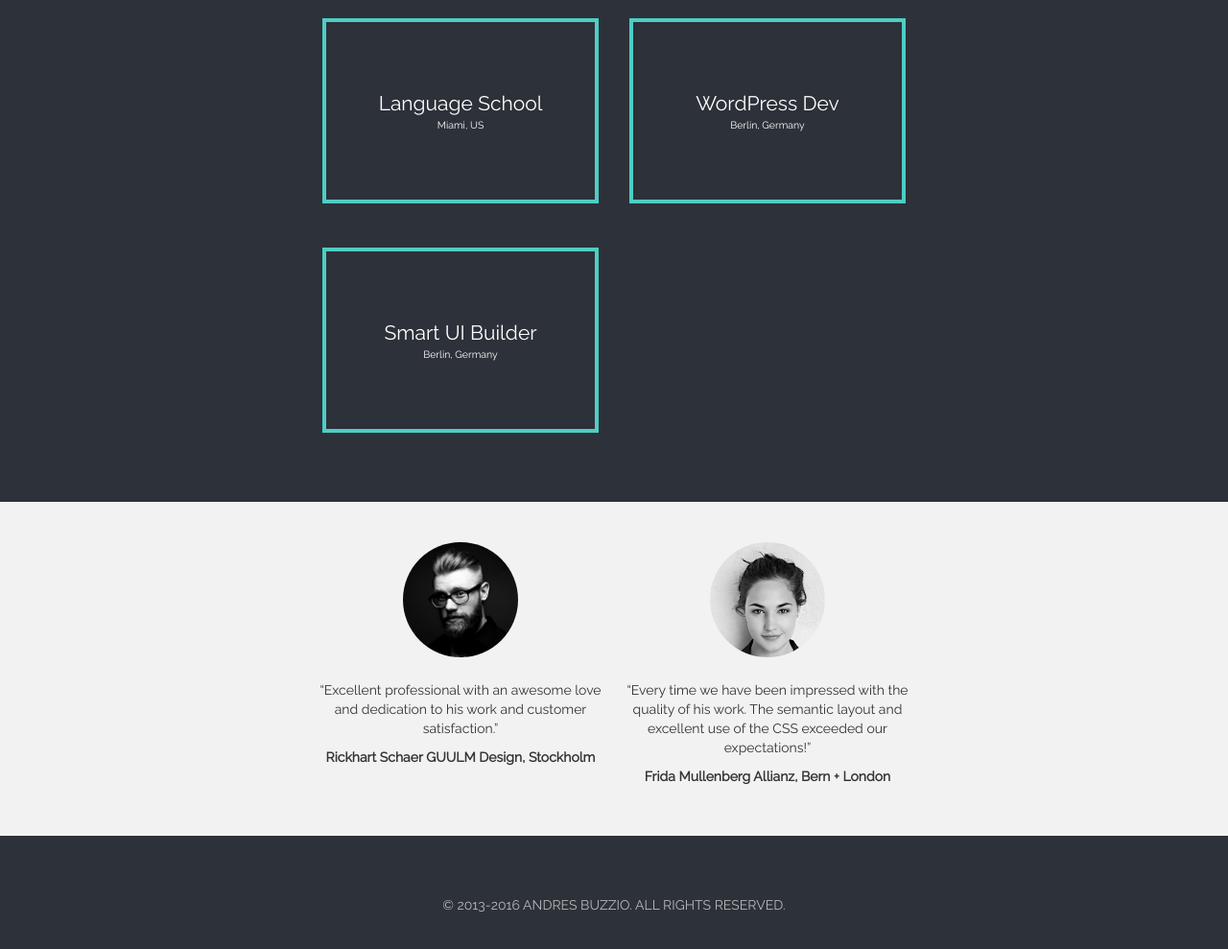
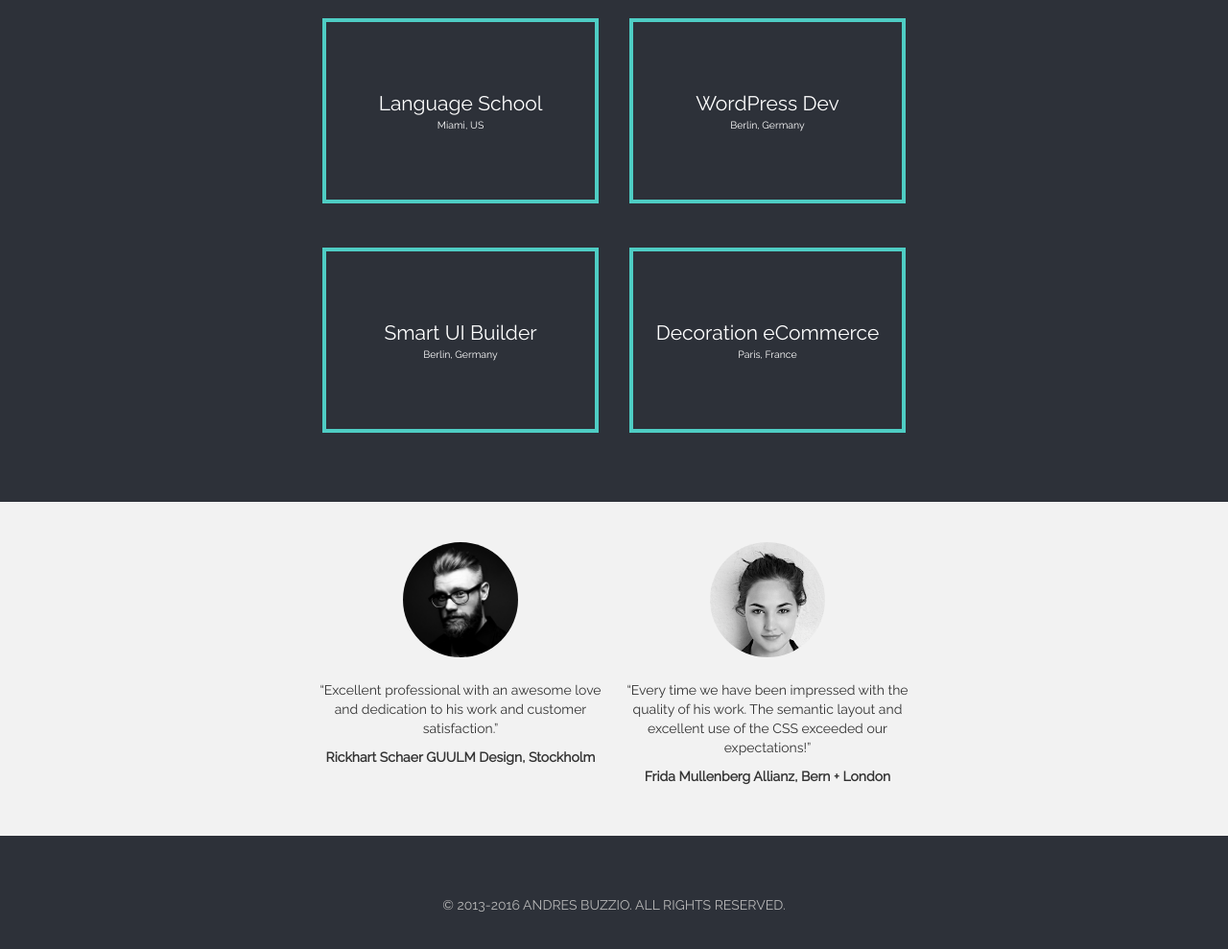
Before and after one commit to andresbuzzio/portfolio, a plain HTML site: page index.html in a window 1280 px wide. Shown: the part 881-1870 px from the top of the page at 96% size. Drawn offline with nearby package versions, Linux system fonts and the light colour scheme.

Commit message:
Add files via upload

```diff
--- a/index.html
+++ b/index.html
@@ -136,6 +136,12 @@
 </div>
 
 <div class="col-md-3">
+<a href="http://www.lavilladeco.com" target="_blank">
+<div class="square">
+<div class="company">Decoration eCommerce</div>
+<div class="location">Paris, France</div>
+</div>
+</a>
 </div>
 
 <div class="col-md-3"></div>
```
